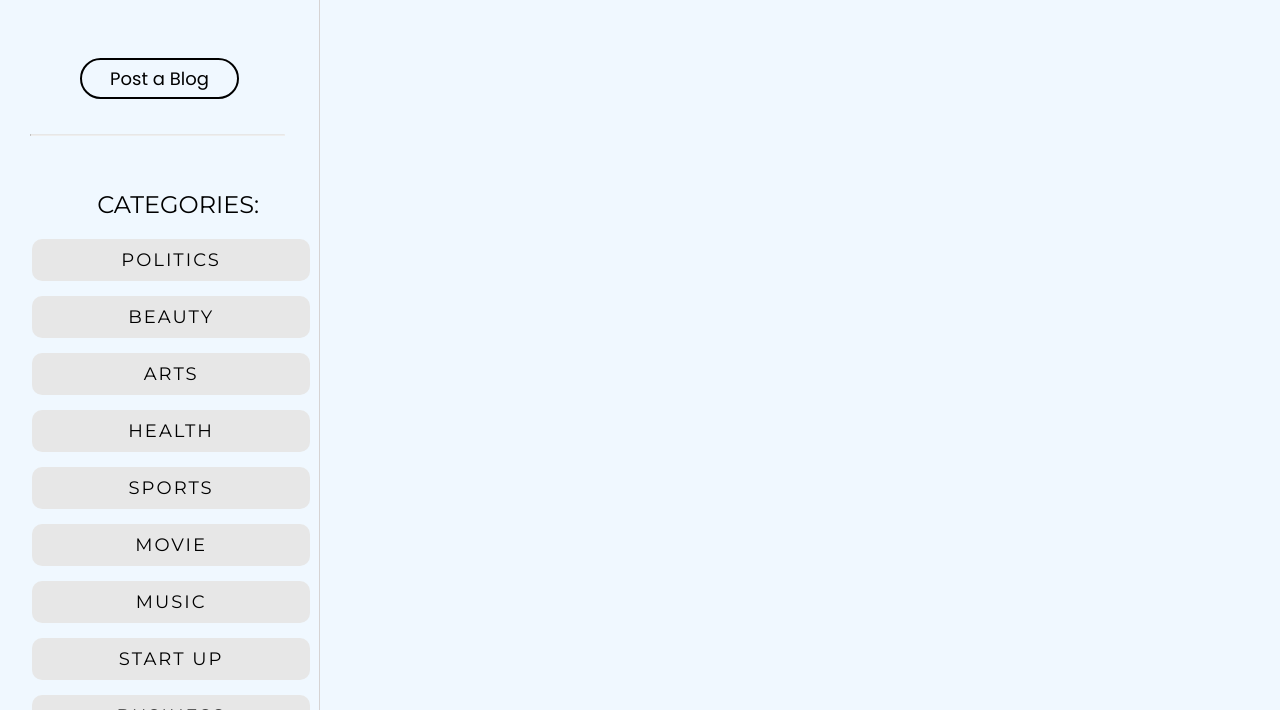
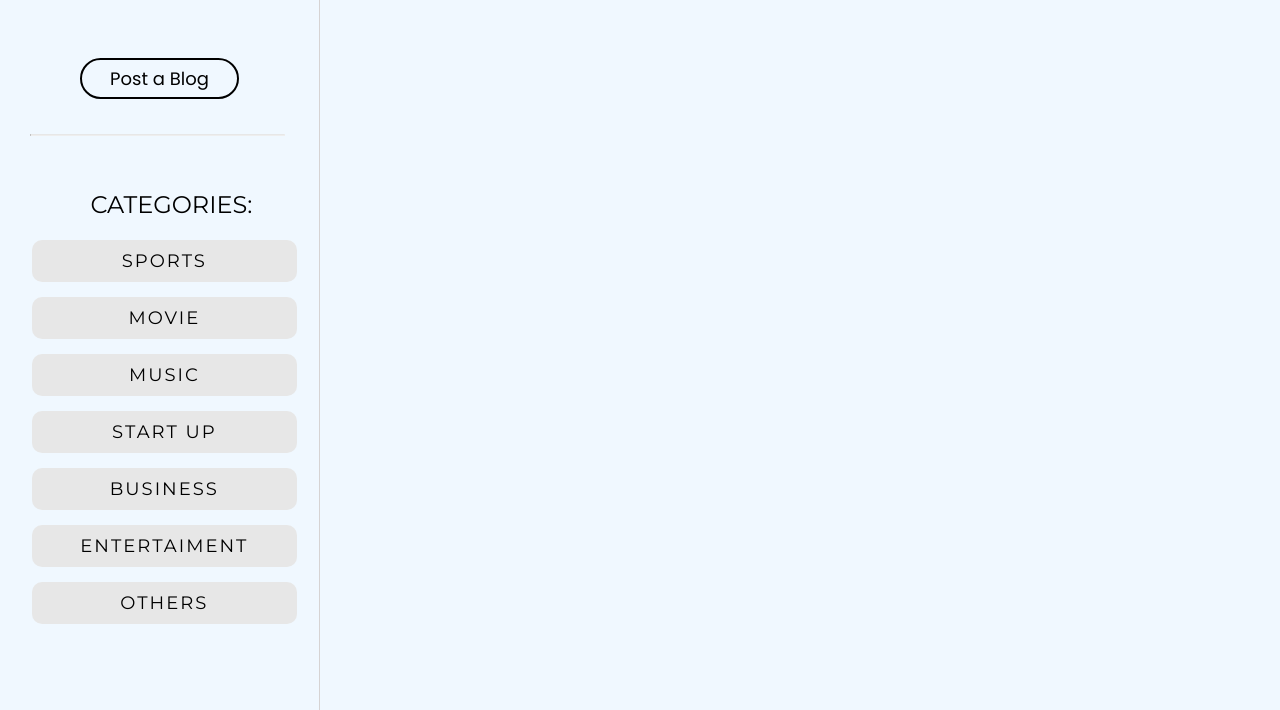
Before and after one commit to ghimiresaurav/blogNEPAL, a website: page public/dashboard.html in a window 1280 px wide. Both pictures are taken after a click on the element "START UP". Shown: the part 90-800 px from the top of the page. Drawn offline with Linux system fonts and the light colour scheme; no server answers; a script that the page names is missing.

Commit message:
fix the post page, improvise categories' name

```diff
--- a/public/css/BlogPost.css
+++ b/public/css/BlogPost.css
@@ -455,7 +455,7 @@ hr.new {
   position: absolute;
   font-size: 18px;
   top: 5vh;
-  width: 93%;
+  width: 89%;
 }
 
 #topSection {
@@ -516,7 +516,7 @@ hr.new {
   flex-direction: column;
   margin-left: -2px;
   margin-top: 20px;
-  height: 750px;
+  height: 550px;
   overflow-y: scroll;
   width: 100%;
 }
--- a/public/css/dashboard.css
+++ b/public/css/dashboard.css
@@ -195,9 +195,9 @@ hr.new {
   flex-direction: column;
   margin-left: -2px;
   margin-top: 20px;
-  height: 570px;
+  height: 400px;
   overflow-y: scroll;
-  width: 110%;
+  width: 105%;
 }
 
 #category-section::-webkit-scrollbar {
--- a/public/dashboard.html
+++ b/public/dashboard.html
@@ -79,21 +79,22 @@
 
           <div id="category-section">
             <div class="category" onclick="searchByCategory('technology')"><button>Technology</button></div>
-            <div class="category"  onclick="searchByCategory('Money')"><button>Money</button></div>
-            <div class="category"  onclick="searchByCategory('Crypto Currency')"><button>Crypto</button></div>
-            <div class="category"  onclick="searchByCategory('Education')"><button>Education</button></div>
-            <div class="category" onclick="searchByCategory('World')"><button>World</button></div>
-            <div class="category"  onclick="searchByCategory('Environment')"><button>Environment</button></div>
-            <div class="category"  onclick="searchByCategory('Politics')"><button>Politics</button></div>
-            <div class="category" onclick="searchByCategory('Beauty')"><button>Beauty</button></div>
-            <div class="category" onclick="searchByCategory('Arts')"><button>Arts</button></div>
-            <div class="category" onclick="searchByCategory('Health')"><button>Health</button></div>
-            <div class="category" onclick="searchByCategory('Sports')"><button>Sports</button></div>
-            <div class="category" onclick="searchByCategory('Movie')"><button>Movie</button></div>
-            <div class="category" onclick="searchByCategory('Music')"><button>Music</button></div>
-            <div class="category" onclick="searchByCategory('Start Up')"><button>Start Up</button></div>
-            <div class="category" onclick="searchByCategory('Business')"><button>Business</button></div>
-            <div class="category" onclick="searchByCategory('Entertaiment')"><button>Entertaiment</button></div>
+            <div class="category" onclick="searchByCategory('money')"><button>Money</button></div>
+            <div class="category" onclick="searchByCategory('crypto_currency')"><button>Crypto</button></div>
+            <div class="category" onclick="searchByCategory('education')"><button>Education</button></div>
+            <div class="category" onclick="searchByCategory('world')"><button>World</button></div>
+            <div class="category" onclick="searchByCategory('environment')"><button>Environment</button></div>
+            <div class="category" onclick="searchByCategory('politics')"><button>Politics</button></div>
+            <div class="category" onclick="searchByCategory('beauty')"><button>Beauty</button></div>
+            <div class="category" onclick="searchByCategory('arts')"><button>Arts</button></div>
+            <div class="category" onclick="searchByCategory('health')"><button>Health</button></div>
+            <div class="category" onclick="searchByCategory('sports')"><button>Sports</button></div>
+            <div class="category" onclick="searchByCategory('movie')"><button>Movie</button></div>
+            <div class="category" onclick="searchByCategory('music')"><button>Music</button></div>
+            <div class="category" onclick="searchByCategory('start_ups')"><button>Start Up</button></div>
+            <div class="category" onclick="searchByCategory('business')"><button>Business</button></div>
+            <div class="category" onclick="searchByCategory('entertaiment')"><button>Entertaiment</button></div>
+            <div class="category" onclick="searchByCategory('others')"><button>Others</button></div>
           </div>
         </div>
       </div>
@@ -132,10 +133,6 @@
                       </div>
 
                       <div class="card-body">
-
-                        <div class="blog-category">
-                          Technology
-                        </div>
 
                         <div class="blog-body">
                             Vocational Education has become very popular today. This form of education helps the students to get many qualifications for a particular profession.
--- a/public/js/blog.js
+++ b/public/js/blog.js
@@ -238,4 +238,4 @@ const searchBlogsByTags = (tag) =>
   window.location.assign(`/protected/dashboard?searchByTag=${tag}`);
 
 const searchByCategory = (tag) =>
-  window.location.assign(`/protected/dashboard?searchByCategory=${tag}`);
+  window.location.assign(`/protected/dashboard?searchByCat=${tag}`);
--- a/public/js/dashboard.js
+++ b/public/js/dashboard.js
@@ -12,7 +12,7 @@
   const tagToSearch = window.location.href.split("searchByTag")[1];
   if (tagToSearch) {
     const tag = tagToSearch.split("=")[1];
-    if (tag) setTimeout(() => searchByTags(tag), 100);
+    if (tag) setTimeout(() => searchByTags(tag), 500);
   }
 })();
 
--- a/public/js/post.js
+++ b/public/js/post.js
@@ -177,6 +177,7 @@ const clearForm = () => {
   document.getElementById("blog-title").value = "";
   image.src = "";
   rightPane.style.height = "50vh";
+  document.getElementById("category").value = "";
   clearTags();
   tinymce.get("blog-txt").setContent("");
   setTimeout(() => {
```
Also changed, not shown: public/BlogPost.html (+16 -15 lines), public/post.html (+3 -5 lines).
